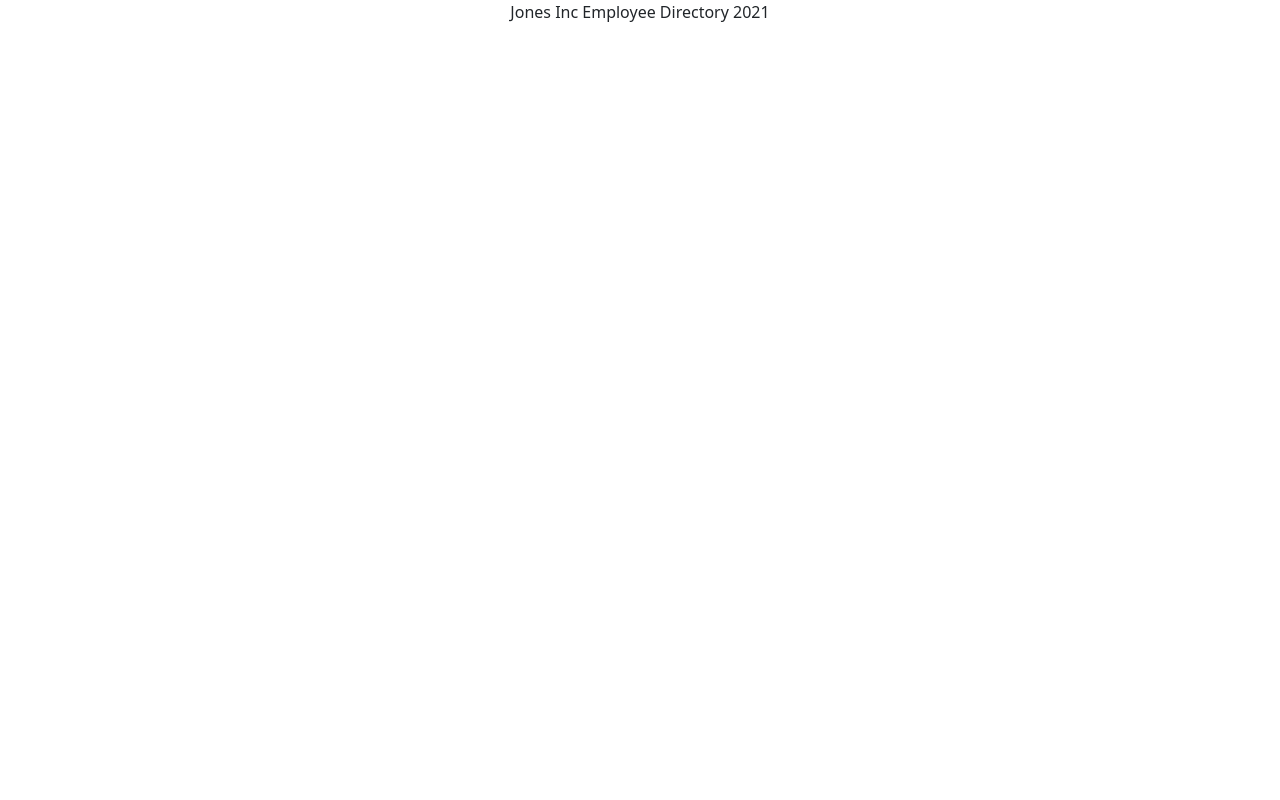
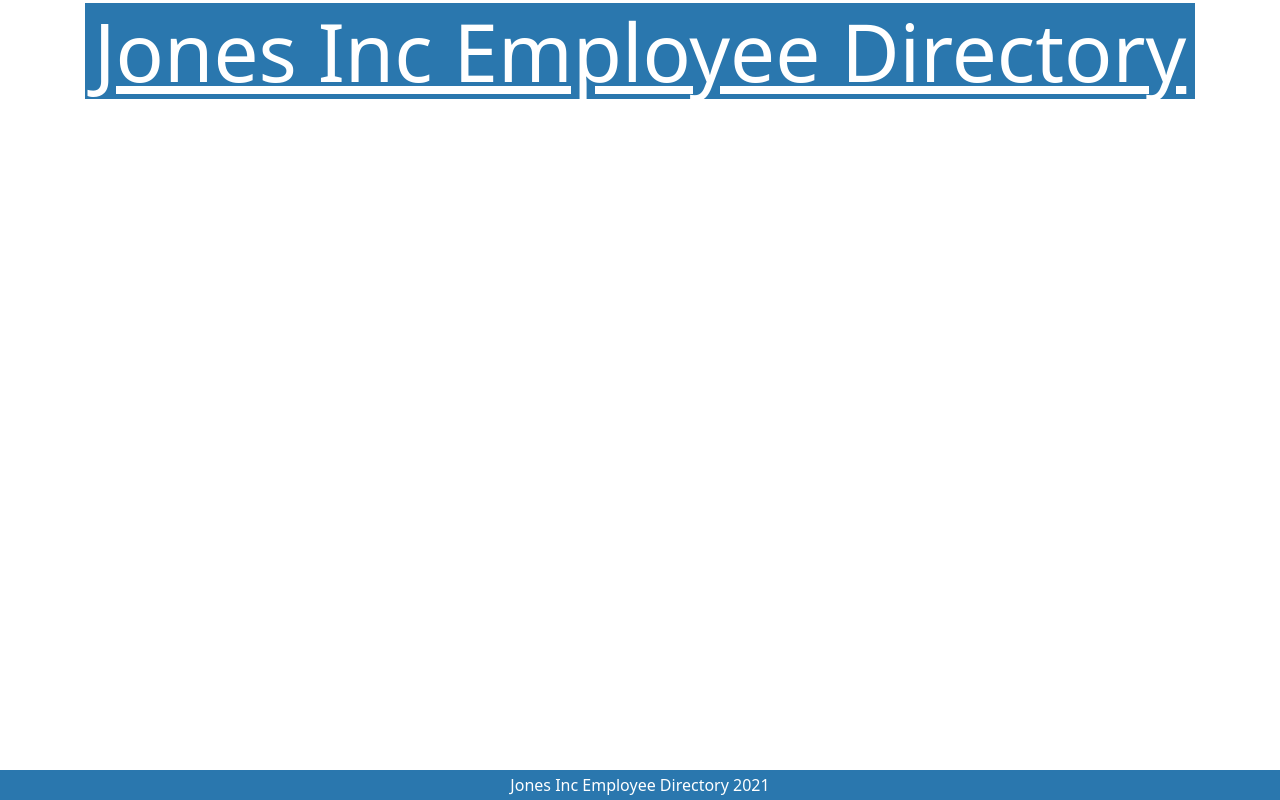
Before and after one commit to mtjones1979/emp-directory, a React (Create React App) app: page / in a window 1280 px wide. Built offline with nearby package versions, Linux system fonts and the light colour scheme.

Commit message:
setup header layout

```diff
--- a/src/App.js
+++ b/src/App.js
@@ -1,9 +1,10 @@
 import React from "react";
-// import Header from "./components/Header";
+import Header from "./components/Header/Header";
 // import Search from "./components/Search";
 // import EmpTable from "./components/EmpTable";
-import Footer from "./components/Footer";
+import Footer from "./components/Footer/Footer";
 // import API from "./utils/API";
+
 
 class App extends React.Component {
 
@@ -17,15 +18,17 @@ class App extends React.Component {
   render() {
     return (
     <div className="container">
-      {/* <Header />
 
-      <Search
+      <Header />
+
+      {/* <Search
       />
 
       <EmpTable
       />
        */}
       <Footer />
+
     </div>
     );
   }
--- a/src/components/Footer.js
+++ b/src/components/Footer/Footer.js
@@ -1,5 +1,5 @@
 import React from "react";
-
+import "./style.css"
 
 function Footer() {
   return (
--- /dev/null
+++ b/src/components/Footer/style.css
@@ -0,0 +1,9 @@
+.footer {
+    position: absolute;
+    bottom: 0;
+    left: 0;
+    right: 0;
+    padding: 3px;
+    background:#2A77AE;
+    color: white;
+  }
--- /dev/null
+++ b/src/components/Header/Header.js
@@ -0,0 +1,8 @@
+import React from "react";
+import "./style.css";
+
+function Header () {
+    return <h1 className="header">Jones Inc Employee Directory</h1>
+}
+
+export default Header
--- /dev/null
+++ b/src/components/Header/style.css
@@ -0,0 +1,11 @@
+.header {
+  width: 100%;
+  text-align: center;
+  font-size: 5em;
+  text-decoration: underline;
+  background: #2A77AE;
+  margin-bottom: 100px;
+  margin-top: 100pox;
+  border-style: solid;
+  color: white;
+  }
```
Also changed, not shown: src/components/EmpTable/EmpTable.js (added), src/components/Search.js (deleted), src/components/Search/Search.js (added).
